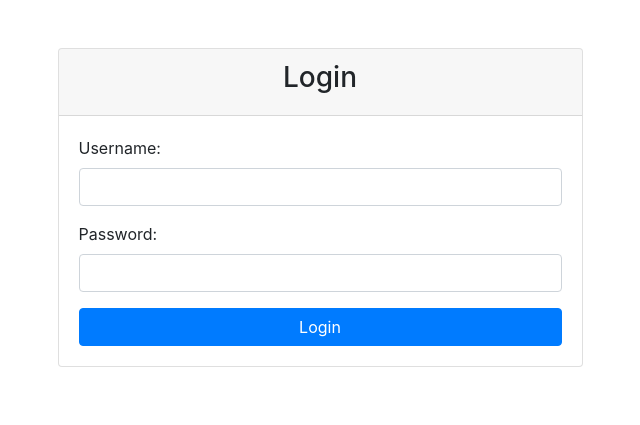
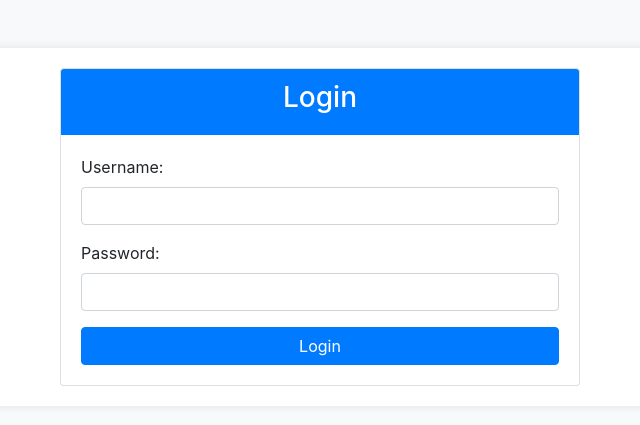
Before and after one commit to riftjumper/blog, a CodeIgniter app: page /database/auth/login in a window 1280 px wide. Shown: the top 425 px of the page, without its empty margins (320-960 px from the left). Run offline with CodeIgniter, Linux system fonts and the light colour scheme; data comes from the database, SQL or seed files in the repository.

Commit message:
mengubah halaman login

```diff
--- a/application/config/config.php
+++ b/application/config/config.php
@@ -1,5 +1,5 @@
 <?php
-defined('BASEPATH') OR exit('No direct script access allowed');
+defined('BASEPATH') or exit('No direct script access allowed');
 
 /*
 |--------------------------------------------------------------------------
@@ -52,7 +52,7 @@ $config['index_page'] = 'index.php';
 |
 | WARNING: If you set this to 'PATH_INFO', URIs will always be URL-decoded!
 */
-$config['uri_protocol']	= 'REQUEST_URI';
+$config['uri_protocol'] = 'REQUEST_URI';
 
 /*
 |--------------------------------------------------------------------------
@@ -76,7 +76,7 @@ $config['url_suffix'] = '';
 | than english.
 |
 */
-$config['language']	= 'english';
+$config['language'] = 'english';
 
 /*
 |--------------------------------------------------------------------------
@@ -400,11 +400,11 @@ $config['sess_regenerate_destroy'] = FALSE;
 |       'cookie_httponly') will also affect sessions.
 |
 */
-$config['cookie_prefix']	= '';
-$config['cookie_domain']	= '';
-$config['cookie_path']		= '/';
-$config['cookie_secure']	= FALSE;
-$config['cookie_httponly'] 	= FALSE;
+$config['cookie_prefix'] = '';
+$config['cookie_domain'] = '';
+$config['cookie_path'] = '/';
+$config['cookie_secure'] = FALSE;
+$config['cookie_httponly'] = FALSE;
 
 /*
 |--------------------------------------------------------------------------
--- a/application/views/login_form.php
+++ b/application/views/login_form.php
@@ -1,10 +1,47 @@
 <!DOCTYPE html>
 <html lang="en">
+
 <head>
     <meta charset="utf-8">
     <title>Login</title>
     <link rel="stylesheet" href="https://maxcdn.bootstrapcdn.com/bootstrap/4.0.0/css/bootstrap.min.css">
+
+    <style>
+        body {
+            background-color: #f8f9fa;
+        }
+
+        .container {
+            background-color: #ffffff;
+            padding: 20px;
+            border-radius: 8px;
+            box-shadow: 0px 0px 10px 0px rgba(0, 0, 0, 0.1);
+            margin-top: 50px;
+        }
+
+        .card-header {
+            background-color: #007bff;
+            color: #ffffff;
+            border-bottom: 0;
+            border-radius: 8px 8px 0 0;
+        }
+
+        .card-body {
+            padding: 20px;
+        }
+
+        .btn-primary {
+            background-color: #007bff;
+            border-color: #007bff;
+        }
+
+        .btn-primary:hover {
+            background-color: #0056b3;
+            border-color: #0056b3;
+        }
+    </style>
 </head>
+
 <body>
 
     <div class="container mt-5">
@@ -15,7 +52,7 @@
                 </div>
                 <div class="card-body">
                     <!-- Login Form -->
-                <form id="loginForm" method="post" action="<?= base_url('auth/login')?>">
+                    <form id="loginForm" method="post" action="<?= base_url('auth/login') ?>">
                         <div class="form-group">
                             <label for="username">Username:</label>
                             <input type="text" class="form-control" id="username" name="username" required>
@@ -24,7 +61,7 @@
                             <label for="password">Password:</label>
                             <input type="password" class="form-control" id="password" name="password" required>
                         </div>
-                    <button type="submit" class="btn btn-primary btn-block" >Login</button>
+                        <button type="submit" class="btn btn-primary btn-block">Login</button>
                     </form>
                 </div>
             </div>
@@ -33,23 +70,7 @@
 
     <script src="https://code.jquery.com/jquery-3.6.0.min.js"></script>
     <script src="https://maxcdn.bootstrapcdn.com/bootstrap/4.0.0/js/bootstrap.min.js"></script>
-<script>
-    // Function to handle login
-    // function login() {
-    //     var username = $('#username').val()
-    //     var password = $('#password').val()
-    //     $.ajax({
-    //         type: 'POST',
-    //         url: '<?php echo site_url('auth/login'); ?>', // Adjust the URL based on your controller method
-    //         data: {username,password},
-    //         success: function (response) {
-    //             // Handle the login response
-    //             console.log(response);
-    //             // You might redirect or perform additional actions based on the response
-    //         }
-    //     });
-    // }
-</script>
 
 </body>
+
 </html>
```
Also changed, not shown: public/image/login.png (added). Lines whose indentation alone changed are shown as unchanged.
